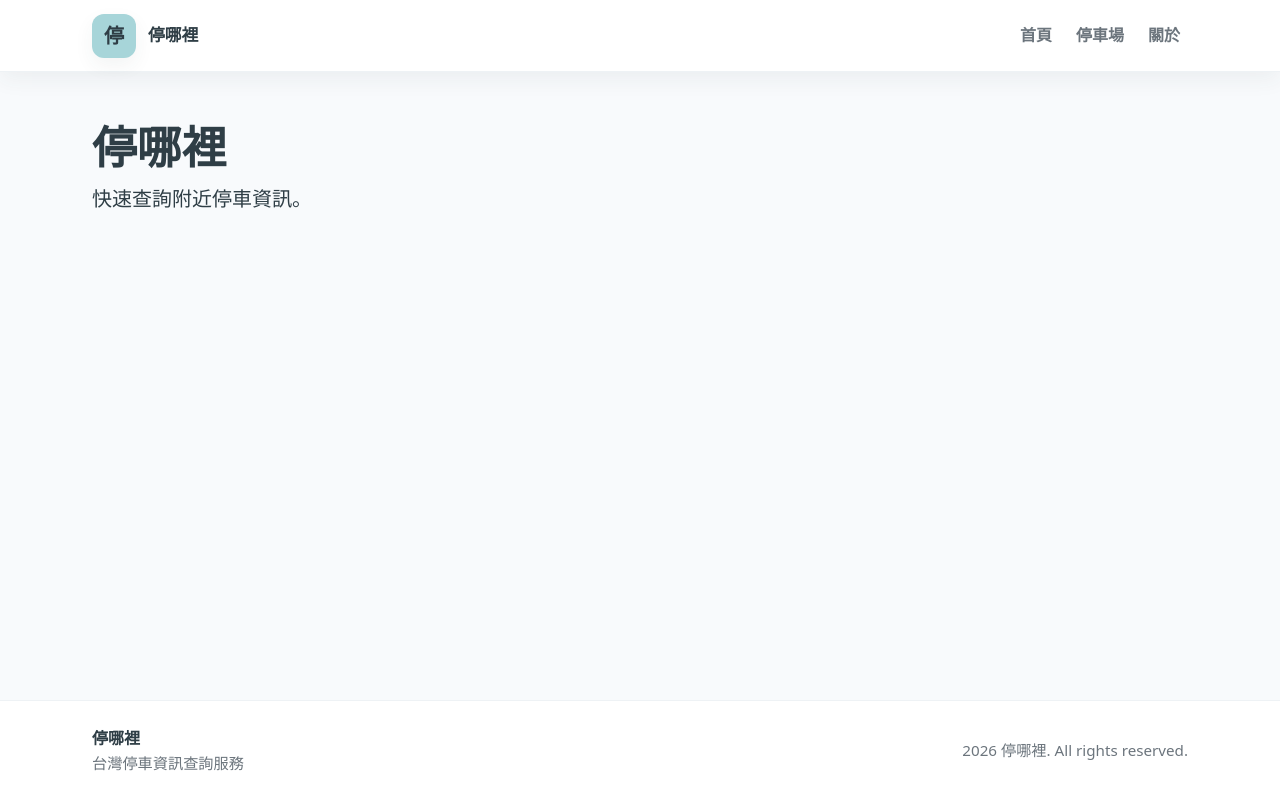
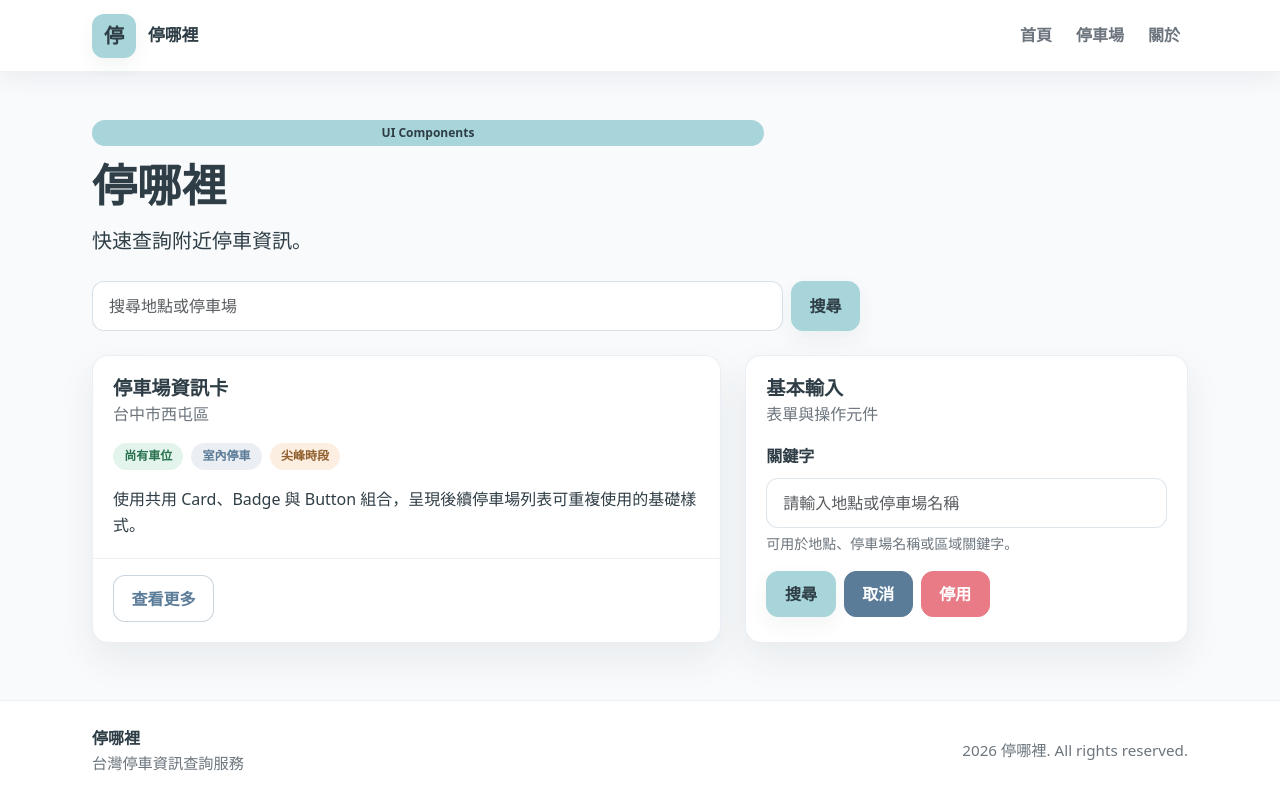
Before and after one commit to anny880811-tech/park-tw, a React (Vite) app: page / in a window 1280 px wide. Built offline with nearby package versions, Linux system fonts and the light colour scheme.

Commit message:
Add shared UI components

```diff
--- a/src/App.jsx
+++ b/src/App.jsx
@@ -1,11 +1,66 @@
 import MainLayout from './layouts/MainLayout.jsx'
+import Badge from './components/ui/Badge.jsx'
+import Button from './components/ui/Button.jsx'
+import Card from './components/ui/Card.jsx'
+import Input from './components/ui/Input.jsx'
+import SearchBar from './components/ui/SearchBar.jsx'
 
 function App() {
   return (
     <MainLayout>
       <section className="container py-5">
-        <h1>停哪裡</h1>
-        <p className="lead mb-0">快速查詢附近停車資訊。</p>
+        <div className="app-preview">
+          <div className="app-preview__intro">
+            <Badge variant="primary">UI Components</Badge>
+            <h1>停哪裡</h1>
+            <p className="lead mb-0">快速查詢附近停車資訊。</p>
+          </div>
+
+          <SearchBar
+            buttonText="搜尋"
+            className="app-preview__search"
+            placeholder="搜尋地點或停車場"
+          />
+
+          <div className="row g-4">
+            <div className="col-12 col-lg-7">
+              <Card
+                footer={<Button variant="outline">查看更多</Button>}
+                subtitle="台中市西屯區"
+                title="停車場資訊卡"
+              >
+                <div className="d-flex flex-wrap gap-2 mb-3">
+                  <Badge variant="success">尚有車位</Badge>
+                  <Badge variant="secondary">室內停車</Badge>
+                  <Badge variant="warning">尖峰時段</Badge>
+                </div>
+                <p className="mb-0">
+                  使用共用 Card、Badge 與 Button 組合，呈現後續停車場列表可重複使用的基礎樣式。
+                </p>
+              </Card>
+            </div>
+
+            <div className="col-12 col-lg-5">
+              <Card subtitle="表單與操作元件" title="基本輸入">
+                <div className="d-grid gap-3">
+                  <Input
+                    helpText="可用於地點、停車場名稱或區域關鍵字。"
+                    id="keyword"
+                    label="關鍵字"
+                    placeholder="請輸入地點或停車場名稱"
+                  />
+                  <div className="d-flex flex-wrap gap-2">
+                    <Button variant="primary">搜尋</Button>
+                    <Button variant="secondary">取消</Button>
+                    <Button variant="danger" disabled>
+                      停用
+                    </Button>
+                  </div>
+                </div>
+              </Card>
+            </div>
+          </div>
+        </div>
       </section>
     </MainLayout>
   )
--- /dev/null
+++ b/src/components/ui/Badge.jsx
@@ -0,0 +1,20 @@
+const variantClassMap = {
+  primary: 'text-bg-primary',
+  success: 'text-bg-success',
+  warning: 'text-bg-warning',
+  danger: 'text-bg-danger',
+  secondary: 'text-bg-secondary',
+}
+
+const Badge = ({
+  children,
+  variant = 'primary',
+  className = '',
+}) => {
+  const variantClass = variantClassMap[variant] || variantClassMap.primary
+  const badgeClassName = ['badge', variantClass, className].filter(Boolean).join(' ')
+
+  return <span className={badgeClassName}>{children}</span>
+}
+
+export default Badge
--- /dev/null
+++ b/src/components/ui/Button.jsx
@@ -0,0 +1,31 @@
+const variantClassMap = {
+  primary: 'btn-primary',
+  secondary: 'btn-secondary',
+  outline: 'btn-outline-primary',
+  danger: 'btn-danger',
+}
+
+const Button = ({
+  children,
+  type = 'button',
+  variant = 'primary',
+  disabled = false,
+  onClick,
+  className = '',
+}) => {
+  const variantClass = variantClassMap[variant] || variantClassMap.primary
+  const buttonClassName = ['btn', variantClass, className].filter(Boolean).join(' ')
+
+  return (
+    <button
+      className={buttonClassName}
+      disabled={disabled}
+      onClick={onClick}
+      type={type}
+    >
+      {children}
+    </button>
+  )
+}
+
+export default Button
--- /dev/null
+++ b/src/components/ui/Card.jsx
@@ -0,0 +1,26 @@
+const Card = ({
+  children,
+  title,
+  subtitle,
+  footer,
+  className = '',
+}) => {
+  const cardClassName = ['card ui-card h-100', className].filter(Boolean).join(' ')
+
+  return (
+    <article className={cardClassName}>
+      <div className="card-body">
+        {(title || subtitle) && (
+          <div className="ui-card__header">
+            {title && <h3 className="card-title ui-card__title">{title}</h3>}
+            {subtitle && <p className="card-subtitle ui-card__subtitle">{subtitle}</p>}
+          </div>
+        )}
+        <div className="ui-card__content">{children}</div>
+      </div>
+      {footer && <div className="card-footer ui-card__footer">{footer}</div>}
+    </article>
+  )
+}
+
+export default Card
--- /dev/null
+++ b/src/components/ui/Input.jsx
@@ -0,0 +1,43 @@
+const Input = ({
+  id,
+  label,
+  type = 'text',
+  name,
+  placeholder,
+  value,
+  onChange,
+  disabled = false,
+  error,
+  helpText,
+  className = '',
+}) => {
+  const inputClassName = [
+    'form-control',
+    error ? 'is-invalid' : '',
+    className,
+  ].filter(Boolean).join(' ')
+
+  return (
+    <div className="ui-input">
+      {label && (
+        <label className="form-label" htmlFor={id}>
+          {label}
+        </label>
+      )}
+      <input
+        className={inputClassName}
+        disabled={disabled}
+        id={id}
+        name={name}
+        onChange={onChange}
+        placeholder={placeholder}
+        type={type}
+        value={value}
+      />
+      {error && <div className="invalid-feedback">{error}</div>}
+      {!error && helpText && <div className="form-text">{helpText}</div>}
+    </div>
+  )
+}
+
+export default Input
--- /dev/null
+++ b/src/components/ui/SearchBar.jsx
@@ -0,0 +1,47 @@
+import Button from './Button.jsx'
+import Input from './Input.jsx'
+
+const SearchBar = ({
+  value,
+  onChange,
+  onSubmit,
+  placeholder = '搜尋地點或停車場',
+  buttonText = '搜尋',
+  disabled = false,
+  className = '',
+}) => {
+  const searchBarClassName = [
+    'search-bar d-flex flex-column flex-sm-row gap-2',
+    className,
+  ].filter(Boolean).join(' ')
+
+  const handleSubmit = (event) => {
+    event.preventDefault()
+    if (onSubmit) {
+      onSubmit(event)
+    }
+  }
+
+  return (
+    <form className={searchBarClassName} onSubmit={handleSubmit}>
+      <Input
+        className="search-bar__input"
+        disabled={disabled}
+        id="search-bar-keyword"
+        onChange={onChange}
+        placeholder={placeholder}
+        value={value}
+      />
+      <Button
+        className="search-bar__button"
+        disabled={disabled}
+        type="submit"
+        variant="primary"
+      >
+        {buttonText}
+      </Button>
+    </form>
+  )
+}
+
+export default SearchBar
--- a/src/styles/theme.scss
+++ b/src/styles/theme.scss
@@ -92,6 +92,15 @@ small,
   --bs-btn-hover-color: #FFFFFF;
 }
 
+.btn-danger {
+  --bs-btn-bg: var(--color-danger);
+  --bs-btn-border-color: var(--color-danger);
+  --bs-btn-color: #FFFFFF;
+  --bs-btn-hover-bg: #cf5f45;
+  --bs-btn-hover-border-color: #cf5f45;
+  --bs-btn-hover-color: #FFFFFF;
+}
+
 .btn-outline-primary {
   --bs-btn-color: var(--color-secondary);
   --bs-btn-border-color: rgba(91, 124, 153, 0.32);
@@ -111,6 +120,12 @@ small,
 
 .card-body {
   padding: 1.25rem;
+}
+
+.card-footer {
+  background: transparent;
+  border-top-color: rgba(91, 124, 153, 0.1);
+  padding: 1rem 1.25rem 1.25rem;
 }
 
 .badge {
@@ -160,6 +175,75 @@ small,
 .form-control:focus {
   border-color: var(--color-primary-hover);
   box-shadow: 0 0 0 0.2rem rgba(127, 195, 202, 0.2);
+}
+
+.form-control.is-invalid {
+  border-color: var(--color-danger);
+}
+
+.invalid-feedback {
+  color: var(--color-danger);
+}
+
+.form-text {
+  color: var(--color-text-secondary);
+}
+
+.ui-card {
+  overflow: hidden;
+}
+
+.ui-card__header {
+  margin-bottom: 1rem;
+}
+
+.ui-card__title {
+  margin-bottom: 0.35rem;
+  font-size: 1.2rem;
+}
+
+.ui-card__subtitle {
+  margin-bottom: 0;
+  color: var(--color-text-secondary);
+}
+
+.ui-card__content > :last-child {
+  margin-bottom: 0;
+}
+
+.ui-input {
+  min-width: 0;
+}
+
+.search-bar {
+  width: 100%;
+}
+
+.search-bar .ui-input {
+  flex: 1 1 16rem;
+}
+
+.search-bar__button {
+  flex: 0 0 auto;
+}
+
+.app-preview {
+  display: grid;
+  gap: 1.5rem;
+}
+
+.app-preview__intro {
+  display: grid;
+  max-width: 42rem;
+  gap: 0.75rem;
+}
+
+.app-preview__intro h1 {
+  margin-bottom: 0;
+}
+
+.app-preview__search {
+  max-width: 48rem;
 }
 
 .navbar {
@@ -280,4 +364,8 @@ small,
     padding-left: 0.75rem;
     padding-right: 0.75rem;
   }
+
+  .search-bar__button {
+    width: 100%;
+  }
 }
```
